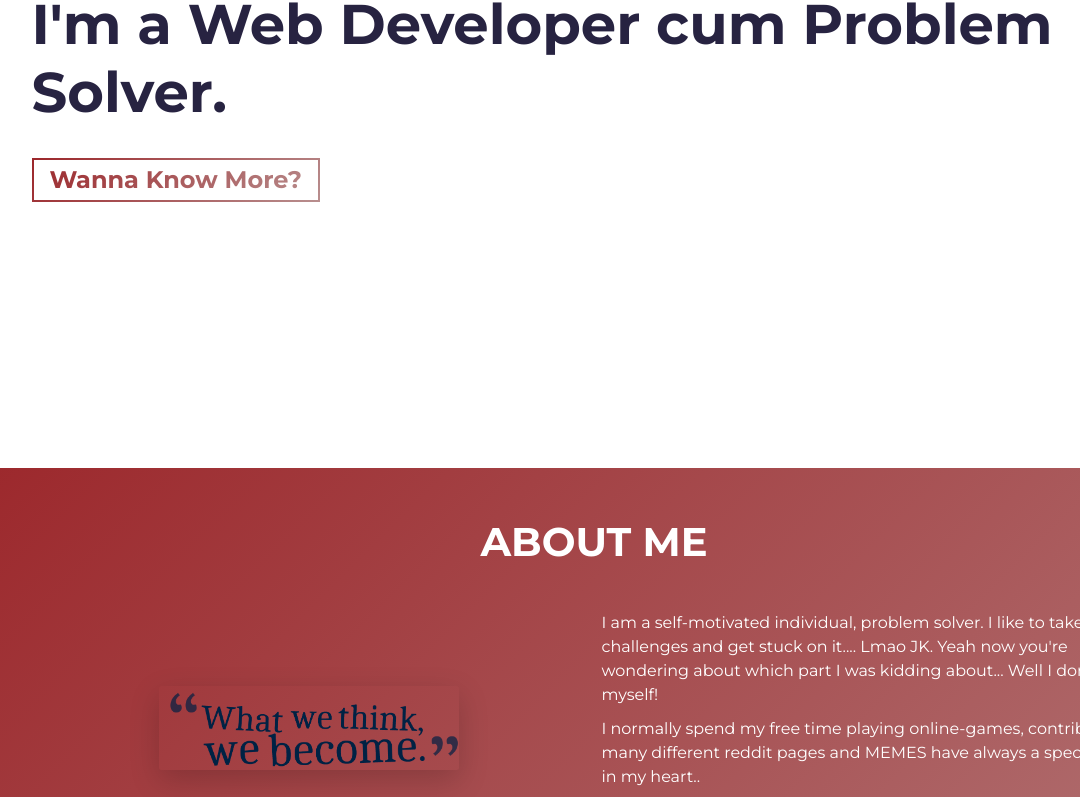
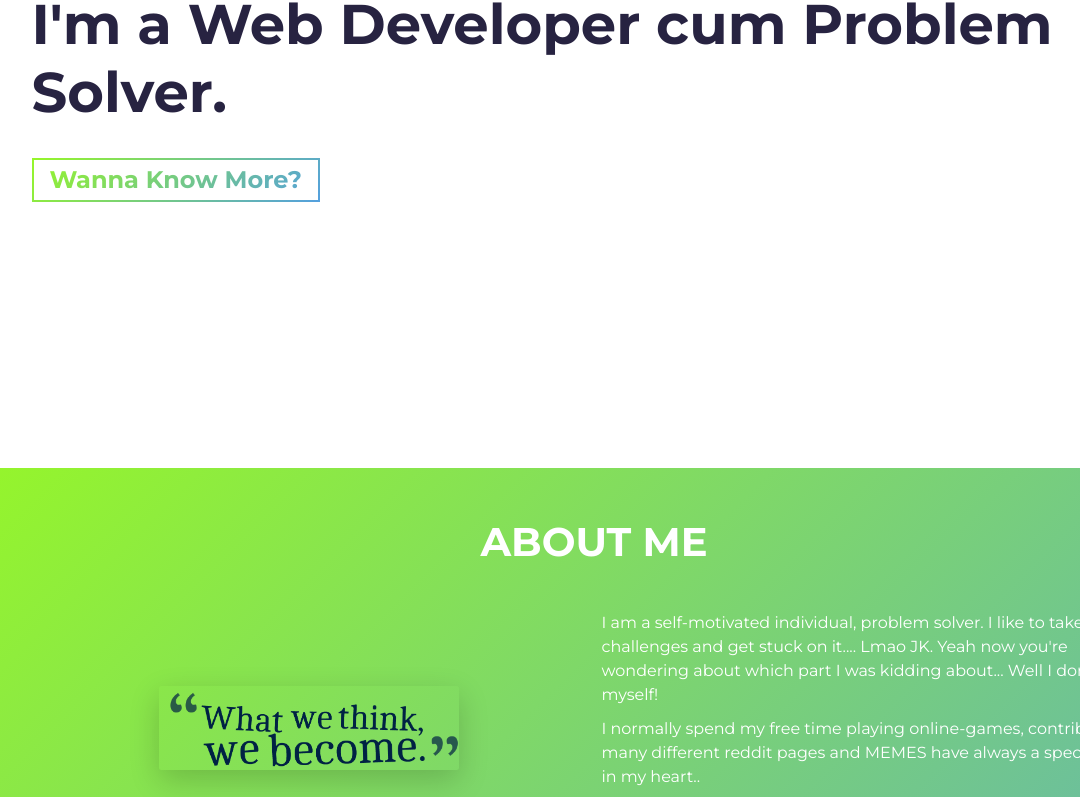
Before and after one commit to iHate-Pointers/Portfolio-sho, a website built with Parcel: page src/index.html in a window 1280 px wide. Shown: the part 332-1129 px from the top of the page, without its empty margins (46-1126 px from the left). Built offline with nearby package versions, Linux system fonts and the light colour scheme.

Commit message:
Changes to instalink and Colours

```diff
--- a/src/index.html
+++ b/src/index.html
@@ -349,7 +349,7 @@
           <a rel="noopener" href="https://www.facebook.com/godlike.streak" target="_blank">
             <i class="fa fa-facebook fa-inverse"></i>
           </a>
-          <a rel="noopener" href="https://www.instagram.com/sho_bhutia99" target="_blank">
+          <a rel="noopener" href="https://www.instagram.com/duovigintillian" target="_blank">
             <i class="fa fa-instagram fa-inverse"></i>
           </a>
         </div>
--- a/src/sass/abstracts/_variables.scss
+++ b/src/sass/abstracts/_variables.scss
@@ -1,6 +1,6 @@
 // COLORS
-$primary-color: #9c272b;
-$secondary-color: #b88e8e;
+$primary-color: #96f629;
+$secondary-color: #54a0de;
 
 $white-color: #fff;
 
```
